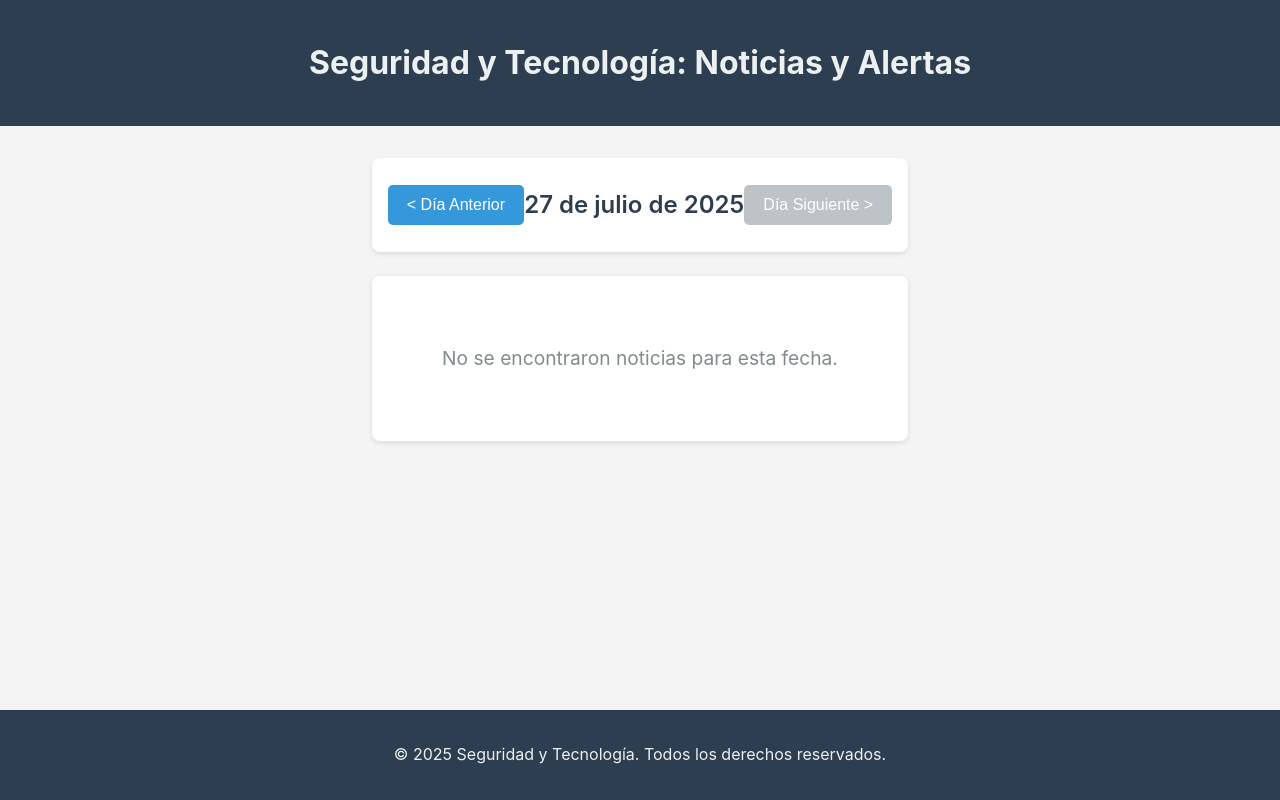
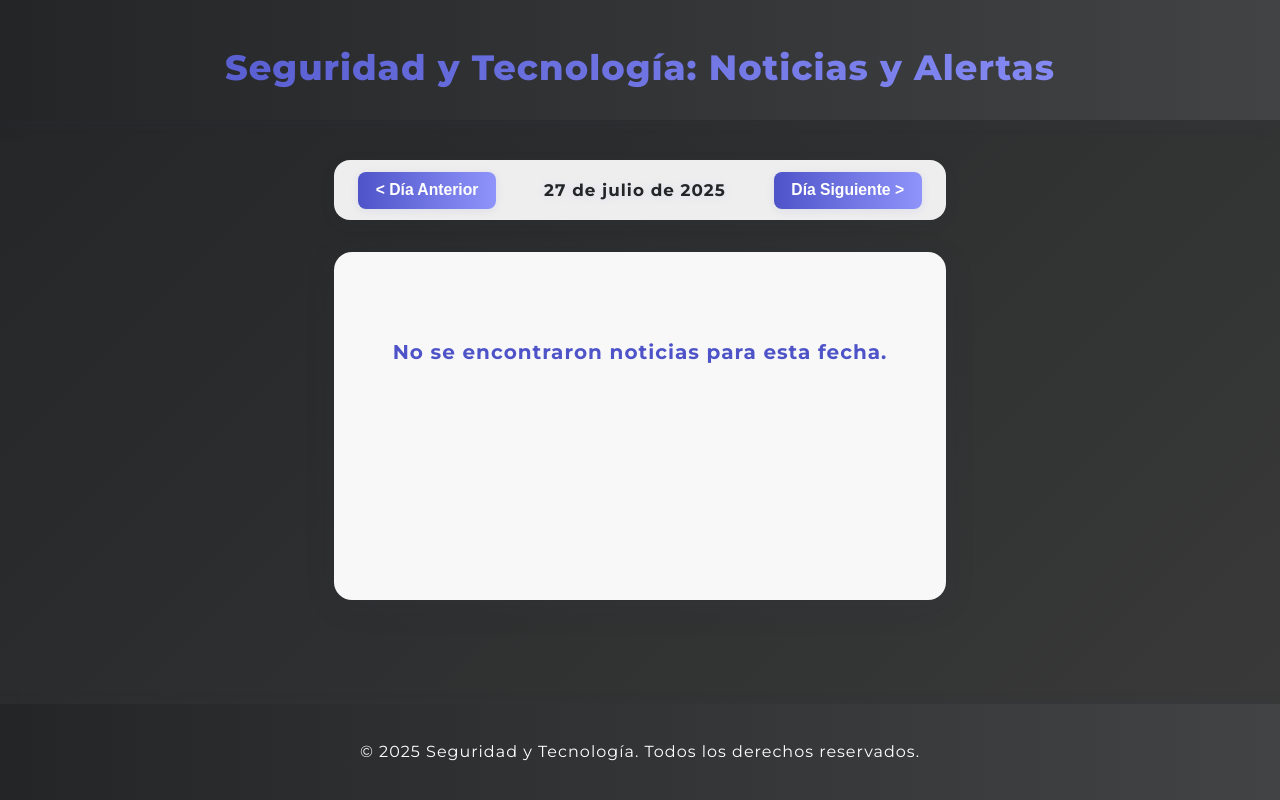
Before and after one commit to hahn92/Ciberseguridad, a plain HTML site: page index.html in a window 1280 px wide. Drawn offline with Linux system fonts and the light colour scheme.

Commit message:
nuevo estilo

```diff
--- a/style.css
+++ b/style.css
@@ -1,3 +1,171 @@
+@import url('https://fonts.googleapis.com/css2?family=Montserrat:wght@400;700;800&display=swap');
+
+body {
+    font-family: 'Montserrat', -apple-system, BlinkMacSystemFont, "Segoe UI", Roboto, Helvetica, Arial, sans-serif;
+    line-height: 1.6;
+    background: linear-gradient(135deg, #232526 0%, #3a3a3a 100%);
+    color: #232526;
+    margin: 0;
+    padding: 0;
+    min-height: 100vh;
+    display: flex;
+    flex-direction: column;
+}
+
+header {
+    background: linear-gradient(90deg, #232526 0%, #414345 100%);
+    color: #fff;
+    text-align: center;
+    padding: 2.5rem 0 1.5rem 0;
+    box-shadow: 0 4px 16px rgba(44,62,80,0.10);
+    letter-spacing: 1px;
+}
+
+header h1 {
+    font-family: 'Montserrat', sans-serif;
+    font-size: 2.2rem;
+    font-weight: 800;
+    margin: 0;
+    background: linear-gradient(90deg, #4e54c8 0%, #8f94fb 100%);
+    -webkit-background-clip: text;
+    -webkit-text-fill-color: transparent;
+    background-clip: text;
+}
+
+main {
+    max-width: 950px;
+    margin: 2.5rem auto 1.5rem auto;
+    padding: 0 1.5rem;
+    flex: 1 0 auto;
+}
+
+footer {
+    background: linear-gradient(90deg, #232526 0%, #414345 100%);
+    color: #fff;
+    text-align: center;
+    padding: 1.2rem 0 1.2rem 0;
+    font-size: 1rem;
+    letter-spacing: 1px;
+    flex-shrink: 0;
+    width: 100%;
+    margin-top: auto;
+    box-shadow: 0 -2px 12px rgba(44,62,80,0.10);
+}
+
+.navigation {
+    display: flex;
+    justify-content: space-between;
+    align-items: center;
+    margin-bottom: 2rem;
+    background: rgba(255,255,255,0.92);
+    padding: 0.7rem 1.5rem;
+    border-radius: 16px;
+    box-shadow: 0 4px 16px rgba(44,62,80,0.08);
+    backdrop-filter: blur(2px);
+    gap: 1.5rem;
+}
+
+.navigation button {
+    background: linear-gradient(90deg, #4e54c8 0%, #8f94fb 100%);
+    color: #fff;
+    border: none;
+    padding: 0.6rem 1.1rem;
+    border-radius: 8px;
+    cursor: pointer;
+    font-size: 0.98rem;
+    font-weight: 600;
+    box-shadow: 0 2px 8px rgba(78,84,200,0.10);
+    transition: transform 0.2s, box-shadow 0.2s, background 0.3s;
+    outline: none;
+}
+
+.navigation button:hover {
+    background: linear-gradient(90deg, #8f94fb 0%, #4e54c8 100%);
+    transform: translateY(-2px) scale(1.04);
+    box-shadow: 0 4px 16px rgba(78,84,200,0.15);
+}
+
+.navigation button:disabled {
+    background-color: #bdc3c7;
+    cursor: not-allowed;
+}
+
+#current-date-display {
+    color: #232526;
+    font-weight: 600;
+    font-size: 1.05rem;
+    letter-spacing: 1px;
+    text-shadow: 0 1px 8px #8f94fb33;
+    margin: 0 1.5rem;
+}
+
+#news-container {
+    background: rgba(255,255,255,0.97);
+    padding: 1.5rem 1.2rem;
+    border-radius: 18px;
+    box-shadow: 0 6px 32px rgba(44,62,80,0.10);
+    min-height: 300px;
+    margin-bottom: 1.5rem;
+    backdrop-filter: blur(2px);
+}
+
+.news-article {
+    border-bottom: 1px solid #e0e0e0;
+    padding: 1.5rem 0 1.5rem 0;
+    margin-bottom: 0.5rem;
+    background: linear-gradient(90deg, #f5f7fa 0%, #c3cfe2 100%);
+    border-radius: 12px;
+    box-shadow: 0 2px 12px rgba(67,198,172,0.05);
+    transition: box-shadow 0.2s, transform 0.2s;
+}
+.news-article:hover {
+    box-shadow: 0 8px 32px rgba(67,198,172,0.10);
+    transform: translateY(-2px) scale(1.01);
+}
+
+.news-article h3 {
+    margin-top: 0;
+    font-size: 1.35rem;
+    font-weight: 800;
+    color: #232526;
+    letter-spacing: 0.5px;
+}
+
+.news-article a {
+    color: #4e54c8;
+    text-decoration: none;
+    font-weight: bold;
+    background: none;
+    transition: text-shadow 0.2s, color 0.2s;
+}
+
+.news-article a:hover {
+    color: #232526;
+    text-shadow: 0 2px 8px #8f94fb44;
+}
+
+.news-article p {
+    margin: 0.5rem 0;
+    font-size: 1.08rem;
+    color: #232526;
+}
+
+.news-article .source {
+    font-size: 0.98rem;
+    color: #232526;
+    opacity: 0.7;
+    margin-top: 0.7rem;
+}
+
+.loader, .error-message {
+    text-align: center;
+    font-size: 1.25rem;
+    padding: 2.5rem 0;
+    color: #4e54c8;
+    letter-spacing: 1px;
+    font-weight: 700;
+}
+
 .fade-out {
     opacity: 0;
     transition: opacity 0.7s ease;
@@ -7,120 +175,3 @@
     opacity: 1;
     transition: opacity 0.7s ease;
 }
-body {
-    font-family: -apple-system, BlinkMacSystemFont, "Segoe UI", Roboto, Helvetica, Arial, sans-serif;
-    line-height: 1.6;
-    background-color: #f4f4f4;
-    color: #333;
-    margin: 0;
-    padding: 0;
-    min-height: 100vh;
-    display: flex;
-    flex-direction: column;
-}
-
-header {
-    background-color: #2c3e50;
-    color: #ecf0f1;
-    text-align: center;
-    padding: 1rem 0;
-}
-
-main {
-    max-width: 900px;
-    margin: 2rem auto;
-    padding: 0 1rem;
-    flex: 1 0 auto;
-}
-
-footer {
-    background: #2c3e50;
-    color: #ecf0f1;
-    text-align: center;
-    padding: 1rem 0;
-    flex-shrink: 0;
-    width: 100%;
-    margin-top: auto;
-}
-
-.navigation {
-    display: flex;
-    justify-content: space-between;
-    align-items: center;
-    margin-bottom: 1.5rem;
-    background: #fff;
-    padding: 0.5rem 1rem;
-    border-radius: 8px;
-    box-shadow: 0 2px 5px rgba(0,0,0,0.1);
-}
-
-.navigation button {
-    background-color: #3498db;
-    color: white;
-    border: none;
-    padding: 0.7rem 1.2rem;
-    border-radius: 5px;
-    cursor: pointer;
-    font-size: 1rem;
-    transition: background-color 0.3s;
-}
-
-.navigation button:hover {
-    background-color: #2980b9;
-}
-
-.navigation button:disabled {
-    background-color: #bdc3c7;
-    cursor: not-allowed;
-}
-
-#current-date-display {
-    color: #2c3e50;
-    font-weight: 600;
-}
-
-#news-container {
-    background: white;
-    padding: 1rem;
-    border-radius: 8px;
-    box-shadow: 0 2px 5px rgba(0,0,0,0.1);
-}
-
-.news-article {
-    border-bottom: 1px solid #ecf0f1;
-    padding: 1rem 0;
-}
-
-.news-article:last-child {
-    border-bottom: none;
-}
-
-.news-article h3 {
-    margin-top: 0;
-}
-
-.news-article a {
-    color: #3498db;
-    text-decoration: none;
-    font-weight: bold;
-}
-
-.news-article a:hover {
-    text-decoration: underline;
-}
-
-.news-article p {
-    margin: 0.5rem 0;
-}
-
-.news-article .source {
-    font-size: 0.9rem;
-    color: #7f8c8d;
-}
-
-.loader, .error-message {
-    text-align: center;
-    font-size: 1.2rem;
-    padding: 2rem;
-    color: #7f8c8d;
-}
```
